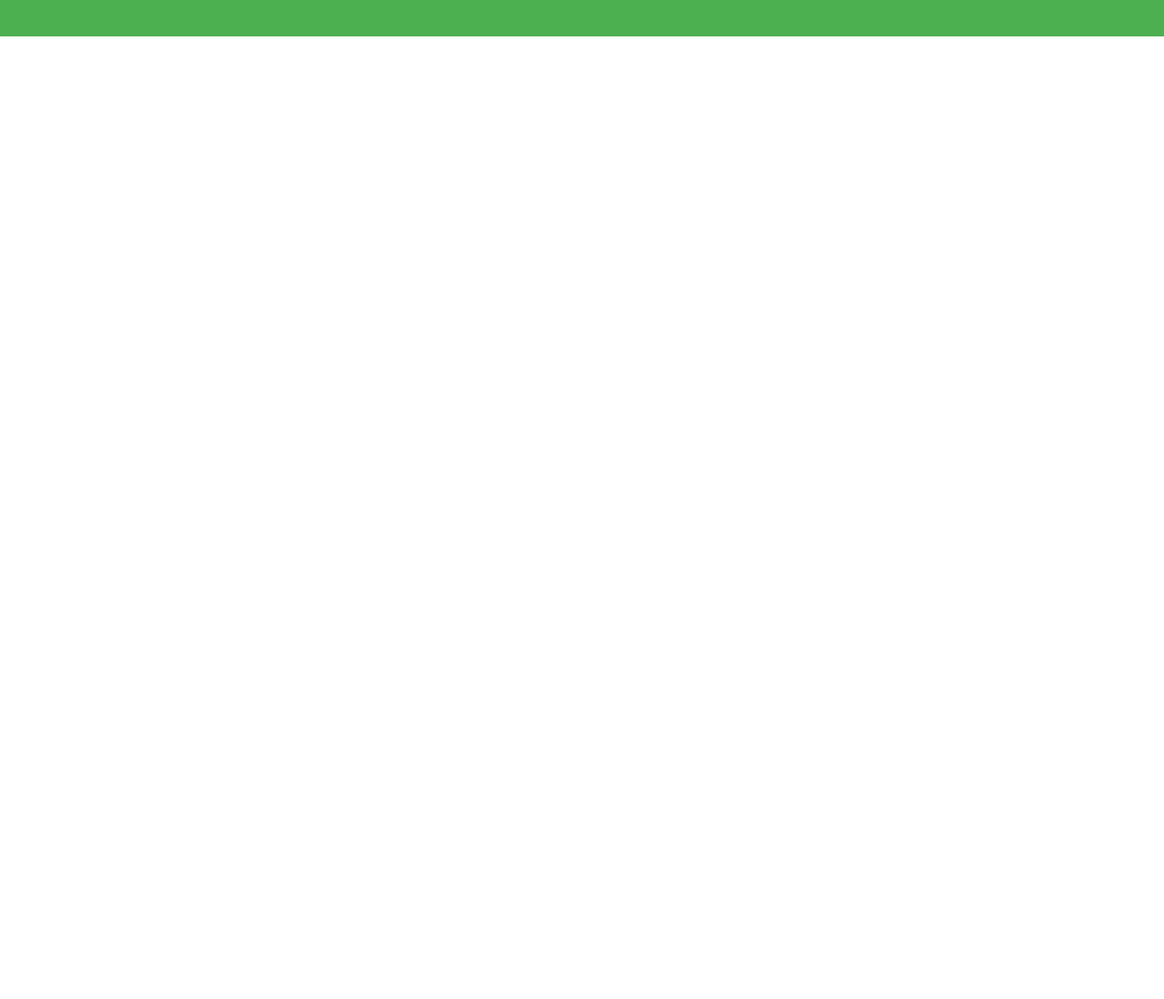
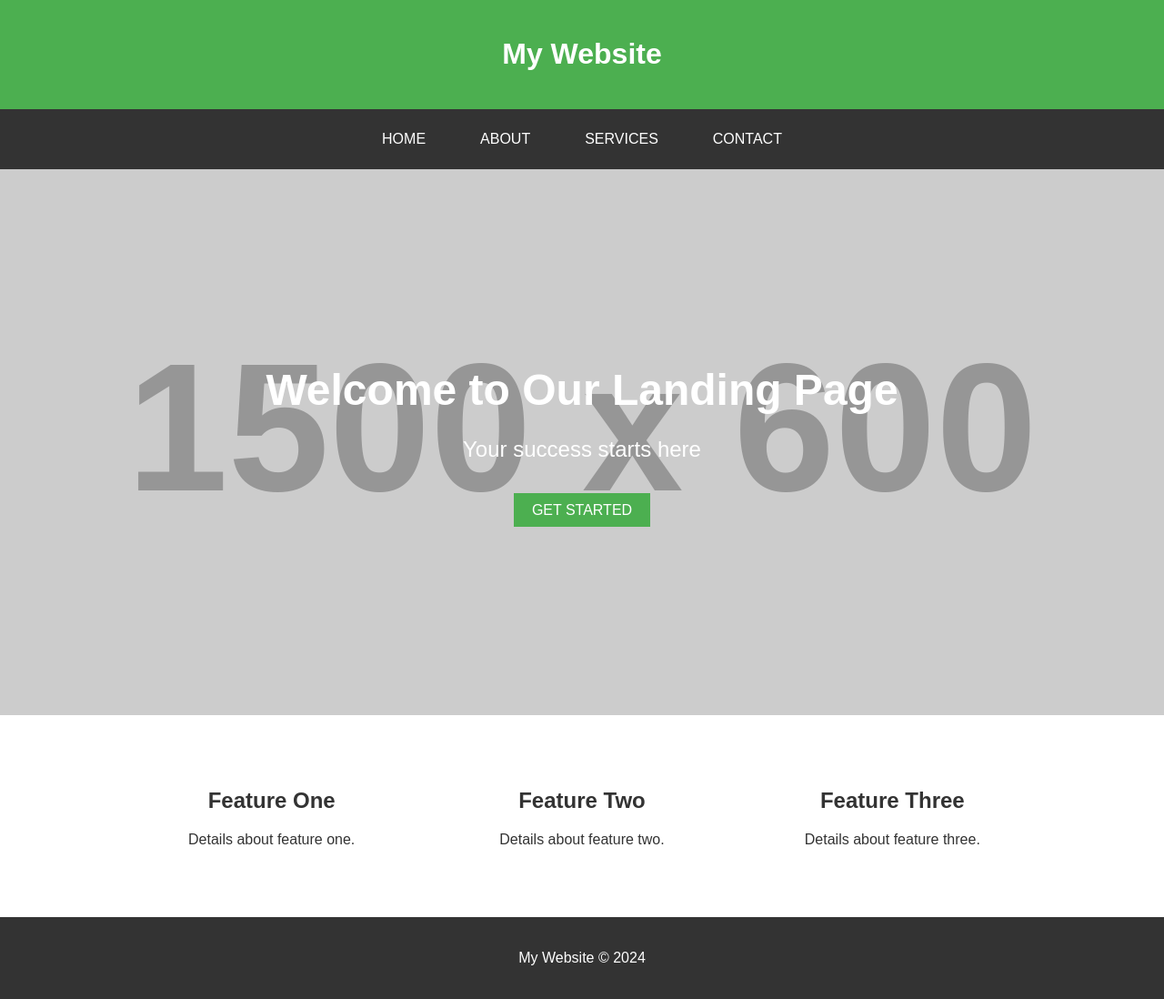
Before and after one commit to FrankWatt308/Sureconnect, a plain HTML site: page index.html in a window 1280 px wide. Shown: the whole page at 91% size. Before the commit the page ends 800 px from the top, so only its background shows below. Drawn offline with Linux system fonts and the light colour scheme; placeholder pictures from the web are drawn by us.

Commit message:
Update index.html

```diff
--- a/index.html
+++ b/index.html
@@ -83,3 +83,39 @@
 </head>
 <body>
     <header>
+        <div class="container">
+            <h1>My Website</h1>
+        </div>
+    </header>
+    <nav>
+        <a href="#home">Home</a>
+        <a href="#about">About</a>
+        <a href="#services">Services</a>
+        <a href="#contact">Contact</a>
+    </nav>
+    <div class="hero">
+        <h1>Welcome to Our Landing Page</h1>
+        <p>Your success starts here</p>
+        <div class="cta">
+            <a href="#services">Get Started</a>
+        </div>
+    </div>
+    <section class="features container">
+        <div class="feature">
+            <h2>Feature One</h2>
+            <p>Details about feature one.</p>
+        </div>
+        <div class="feature">
+            <h2>Feature Two</h2>
+            <p>Details about feature two.</p>
+        </div>
+        <div class="feature">
+            <h2>Feature Three</h2>
+            <p>Details about feature three.</p>
+        </div>
+    </section>
+    <footer>
+        <p>My Website &copy; 2024</p>
+    </footer>
+</body>
+</html>
```
